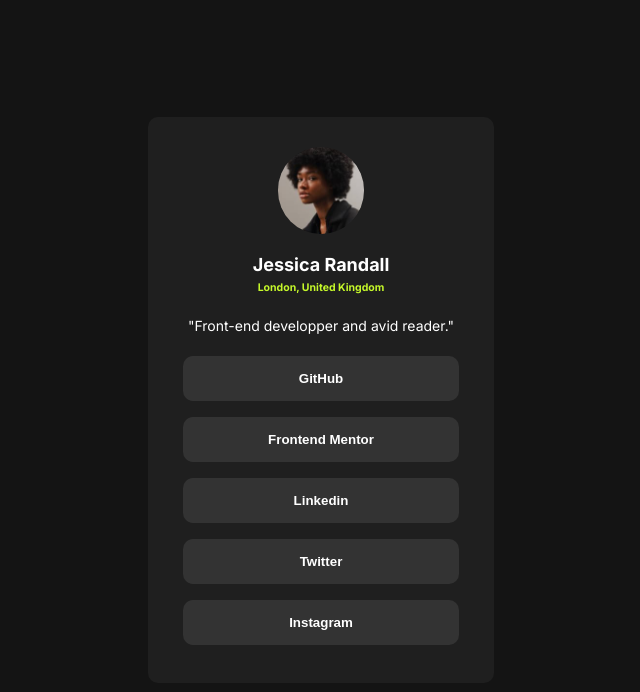
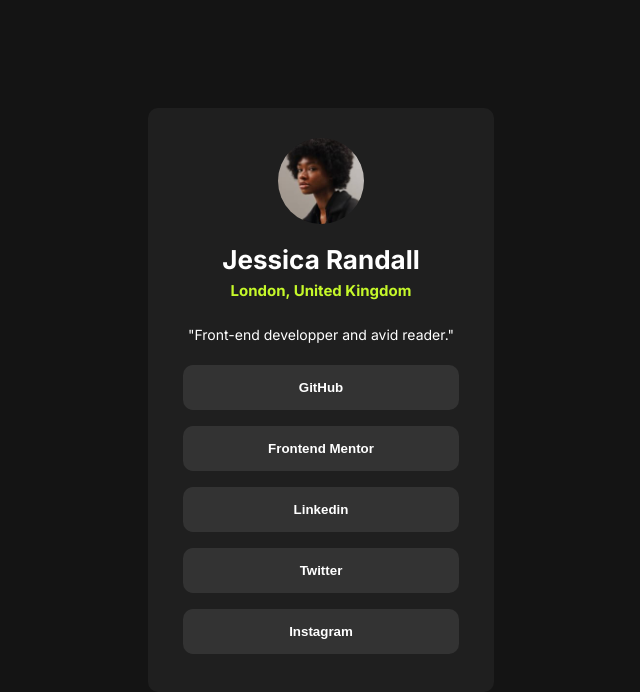
Before and after one commit to Lysandre2007/Social-links-pro, a plain HTML site: page index.html in a window 1280 px wide. Shown: the whole page, without its empty margins (319-959 px from the left). Drawn offline with Linux system fonts and the light colour scheme.

Commit message:
Update styles.css

```diff
--- a/styles.css
+++ b/styles.css
@@ -65,7 +65,7 @@ body {
 .location {
     color: var(--green);
     font-weight: 700;
-    font-size: 10.5px;
+    font-size: 15px;
     margin-top: 0;
 }
 
@@ -90,7 +90,7 @@ body {
 
 .name {
     font-weight: 700;
-    font-size: 18px;
+    font-size: 26px;
     margin-bottom: 6px;
     margin-top: 20px;
 }
```
